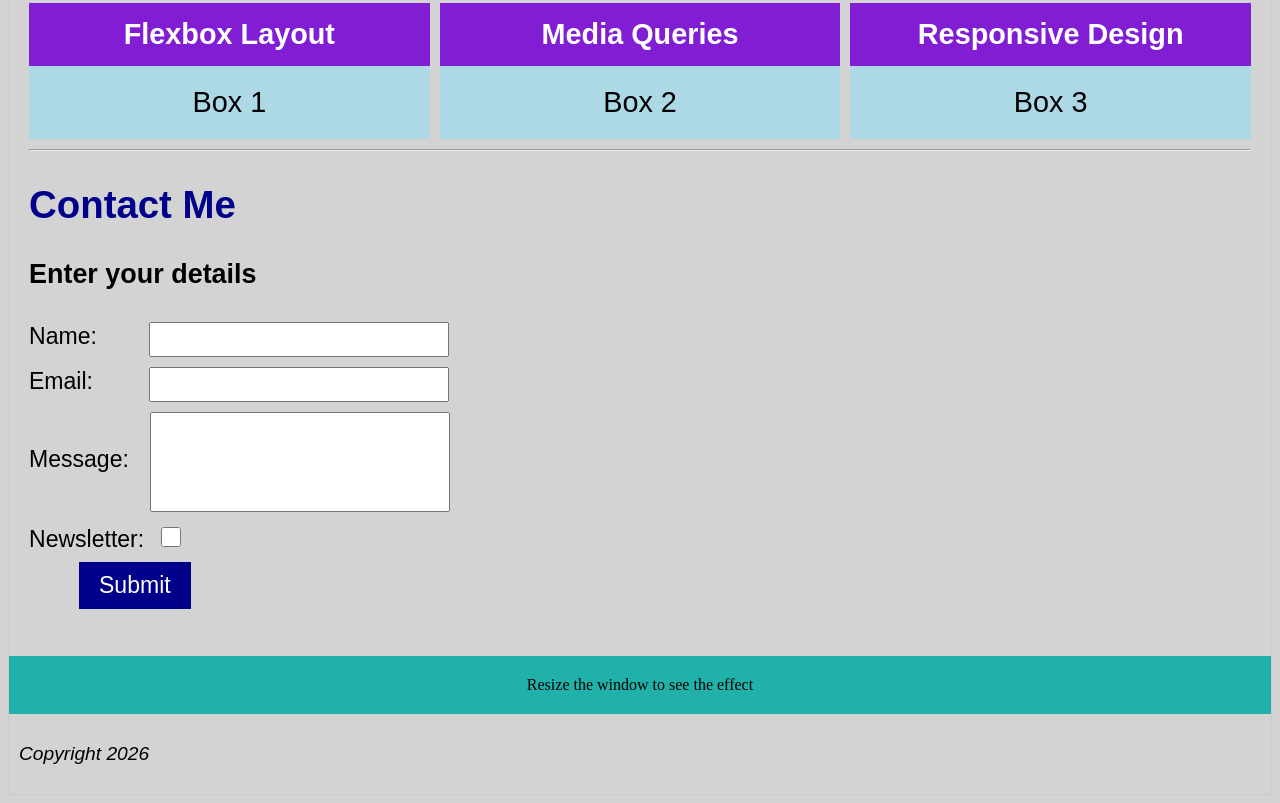
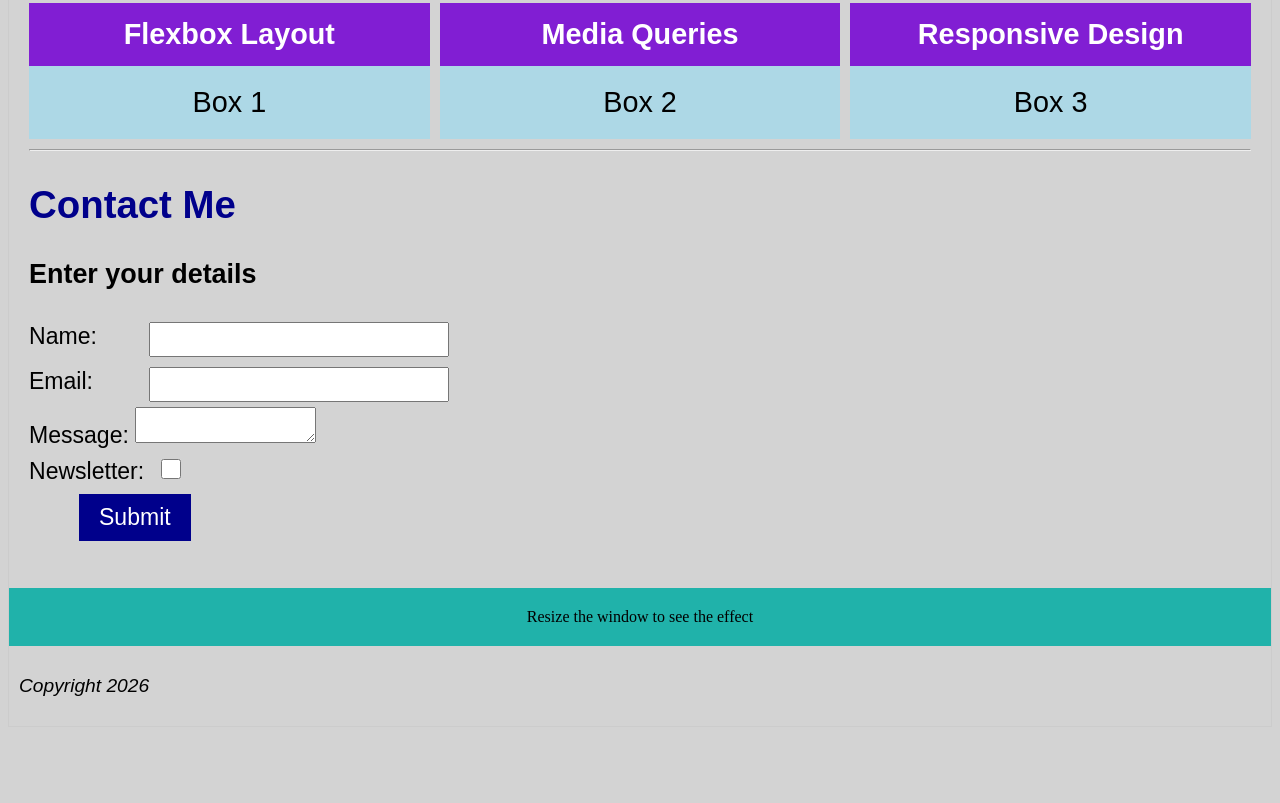
Before and after one commit to Sukanya-Karuna/websivuston_kehitteminen_syksy2026, a plain HTML site: page WS_04/index.html in a window 1280 px wide. Shown: the part 1098-1901 px from the top of the page. After the commit the page ends 1833 px from the top, so only its background shows below. Drawn offline with Linux system fonts and the light colour scheme.

Commit message:
Fix input type for message field to use textarea for better user experience

```diff
--- a/WS_04/index.html
+++ b/WS_04/index.html
@@ -82,7 +82,7 @@
         <label for="email">Email:</label>
         <input type="email" id="email" name="email" required maxlength="1000"> <br>
         <label for="message">Message:</label>
-        <input type="message" id="message" name="message"> <br>
+        <textarea id="message" name="message"></textarea> <br>
         <label for="subscribe">Newsletter:</label>
         <input type="checkbox" id="subscribe" name="subscribe"> <br>
         <input style="margin: 5px 50px 5px 50px;" type="submit" value="Submit"><br>
```
